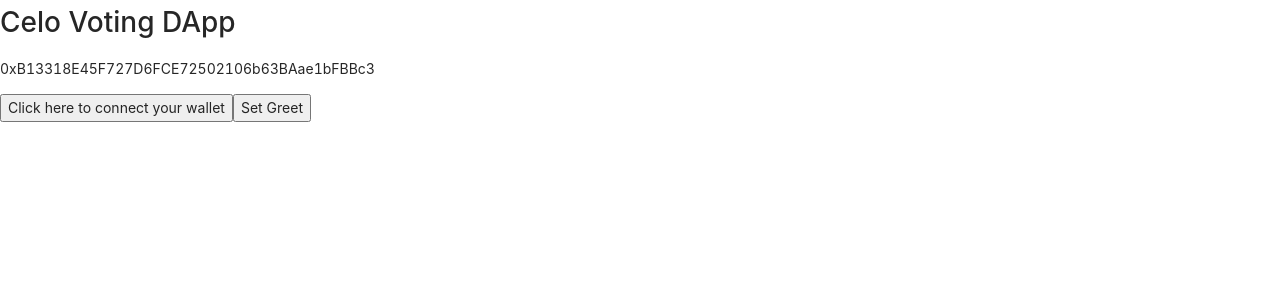
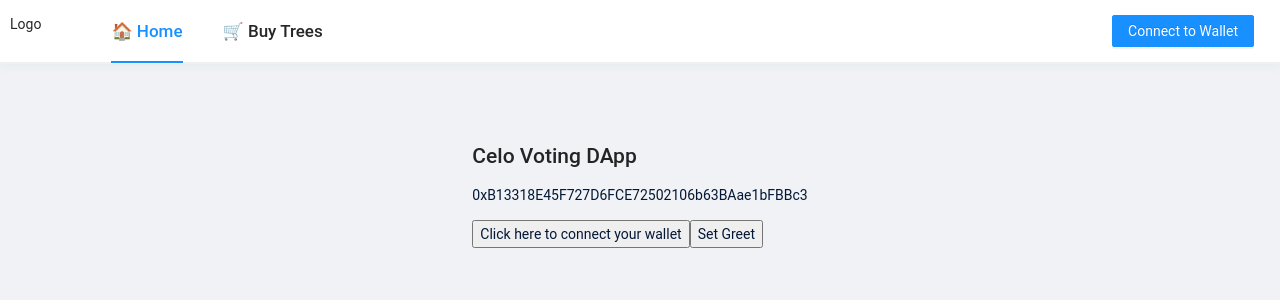
Before and after one commit to RLNYC/ForestDAO, a Next.js app: page / in a window 1280 px wide. Shown: the top 300 px of the page. Built offline with nearby package versions, Linux system fonts and the light colour scheme.

Commit message:
add Navbar

```diff
--- /dev/null
+++ b/components/layout/Navbar.js
@@ -0,0 +1,63 @@
+import React from 'react';
+import Link from 'next/link';
+import { Layout, Menu, Button } from 'antd';
+
+const styles = {
+  header: {
+    position: "fixed",
+    zIndex: 1,
+    width: "100%",
+    background: "#fff",
+    display: "flex",
+    justifyContent: "space-between",
+    alignItems: "center",
+    fontFamily: "Roboto, sans-serif",
+    borderBottom: "2px solid rgba(0, 0, 0, 0.06)",
+    padding: "0 10px",
+    boxShadow: "0 1px 10px rgb(151 164 175 / 10%)",
+  },
+  headerRight: {
+    display: "flex",
+    gap: "20px",
+    alignItems: "center",
+    fontSize: "15px",
+    fontWeight: "600",
+  },
+};
+
+function Navbar() {
+  return (
+    <Layout.Header style={styles.header}>
+      <p>Logo</p>
+      <Menu
+        theme="light"
+        mode="horizontal"
+        style={{
+          display: "flex",
+          fontSize: "17px",
+          fontWeight: "500",
+          marginLeft: "50px",
+          width: "100%",
+        }}
+        defaultSelectedKeys={["landing"]}
+      >
+        <Menu.Item key="landing">
+          <Link href="/">🏠 Home</Link>
+        </Menu.Item>
+        <Menu.Item key="buytree">
+          <Link href="/buytree">🛒 Buy Trees</Link>
+        </Menu.Item>
+      </Menu>
+      <div style={styles.headerRight}>
+      <Button
+        style={{ margin: '0 1rem'}}
+        type="primary"
+      >
+        Connect to Wallet
+      </Button>
+      </div>
+    </Layout.Header>
+  )
+}
+
+export default Navbar;
--- a/pages/_app.js
+++ b/pages/_app.js
@@ -1,8 +1,28 @@
-import '../styles/globals.css';
+import { Layout } from 'antd';
 import "antd/dist/antd.css";
 
+import Navbar from '../components/layout/Navbar';
+
+const styles = {
+  content: {
+    display: "flex",
+    justifyContent: "center",
+    fontFamily: "Roboto, sans-serif",
+    color: "#041836",
+    marginTop: "130px",
+    padding: "10px",
+  }
+};
+
 function MyApp({ Component, pageProps }) {
-  return <Component {...pageProps} />
+  return (
+    <Layout style={{ height: "100vh", overflow: "auto" }}>
+      <Navbar />
+      <div style={styles.content}>
+        <Component {...pageProps} />
+      </div>
+    </Layout>
+  )
 }
 
 export default MyApp;
```
